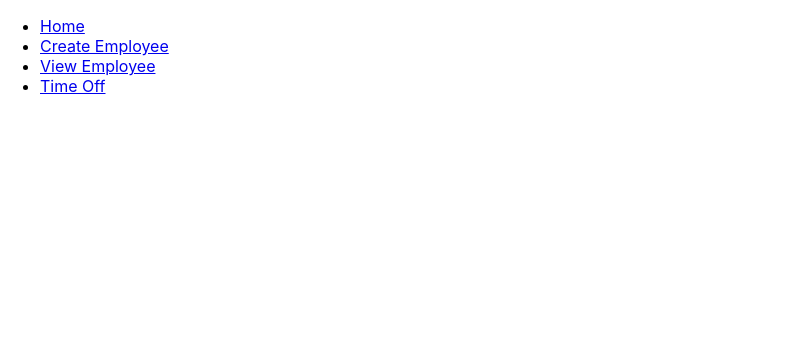
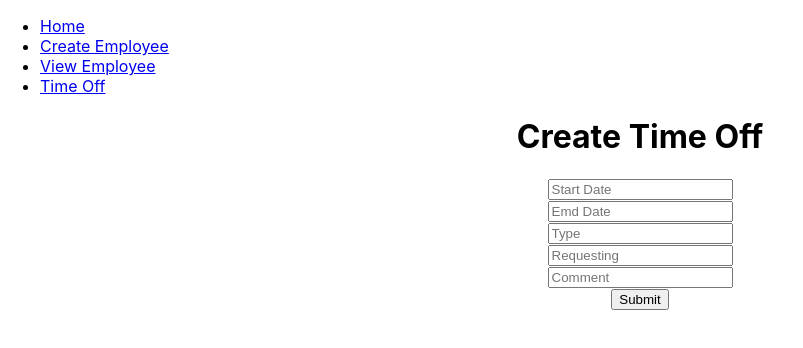
Before and after one commit to zep1994/Simple_Blockchain_JS, a React (Create React App) app in the folder hr_blockchain/: page /create-time-off in a window 1280 px wide. Shown: the top 348 px of the page, without its empty margins (0-803 px from the left). Built offline with nearby package versions, Linux system fonts and the light colour scheme.

Commit message:
Set up Time Off

```diff
--- a/hr_blockchain/src/TimeOff/CreateTimeOff.js
+++ b/hr_blockchain/src/TimeOff/CreateTimeOff.js
@@ -4,22 +4,57 @@ class TimeOff extends Component {
     constructor() {
         super()
             this.state = {
-                start_date: "",
-                end_date: "",
-                type: ""
+                StartDate: "",
+                EndDate: "",
+                Type: "",
+                Requesting: 0,
+                Comment: ""
         }
+    }
+
+    handleChange = (e) => {
+        this.setState({
+            StartDate: this.state.StartDate,
+            EndDate: this.state.EndDate,
+            Type: this.state.Type,
+            Requesting: this.state.Requesting,
+            Comment: this.state.Comment
+        })
+    }
+
+    handleSubmit = (e) => {
+        fetch('http://localhost:5000/create-time-off', {
+            method: 'POST',
+            headers: {
+                'Accept': 'application/json',
+                'Content-Type': 'application/json',
+            },
+            body:  console.log(JSON.stringify(this.state))
+            })
+        .then(res => res.json())
     }
 
     render() {
         return (
             <div className="App">
-
+                <h1 className="Title">Create Time Off</h1>
+                    <form method="POST" action="/time-off" onSubmit={this.handleSubmit}>
+                        <input type="text" name="StartDate" onChange={this.handleChange} placeholder="Start Date" />
+                        <br />
+                        <input type="text" name="EndDate" onChange={this.handleChange} placeholder='Emd Date' />
+                        <br />
+                        <input type="text" name="Type" onChange={this.handleChange} placeholder='Type' />
+                        <br />
+                        <input type="text" name="Requesting" onChange={this.handleChange} placeholder='Requesting' />
+                        <br />
+                        <input type="text" name="Comment" onChange={this.handleChange} placeholder='Comment' />
+                        <br />
+                        <input type="submit" value="Submit"/>
+                    </form>
             </div>
         );
     }
-
 }
 
 
-
 export default TimeOff
```
